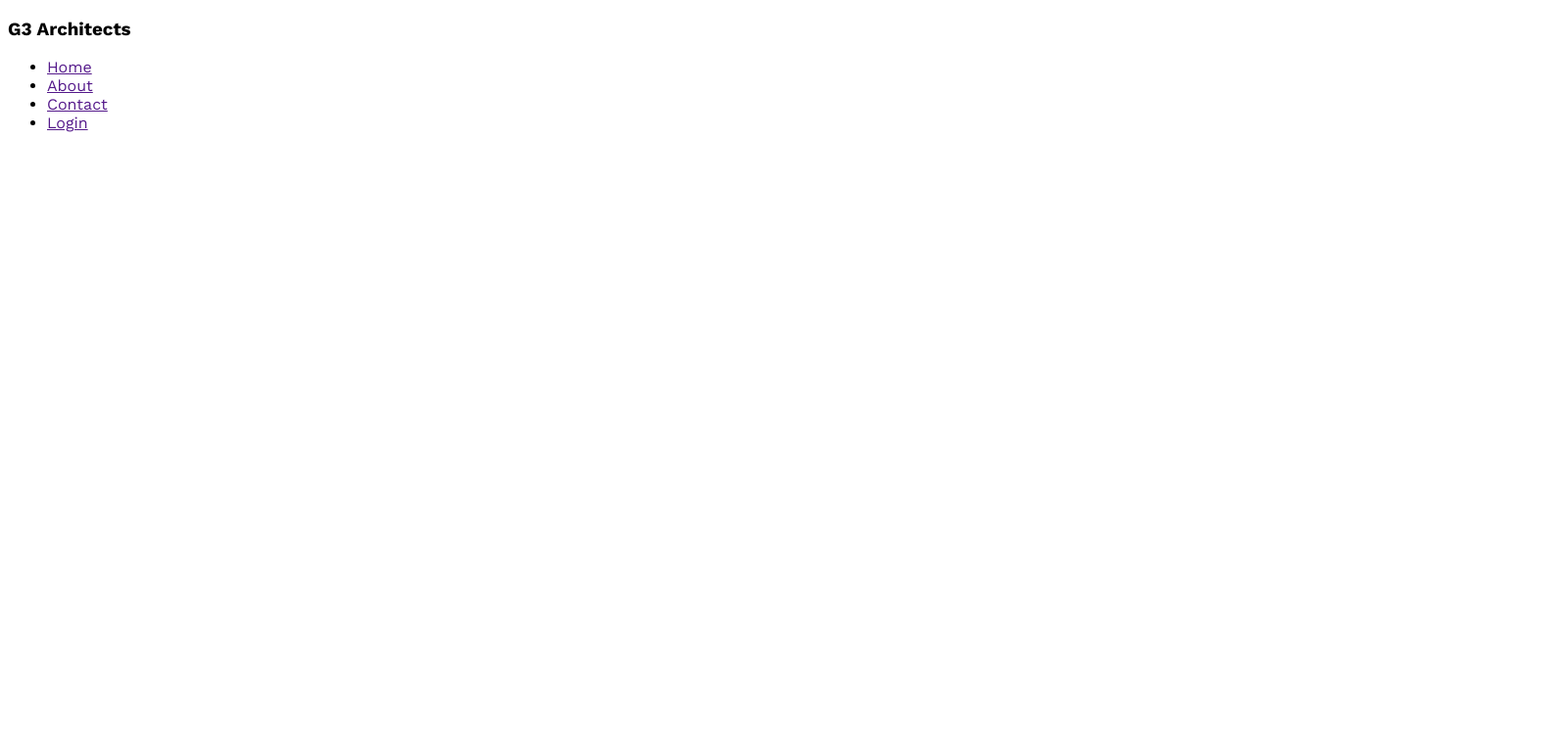
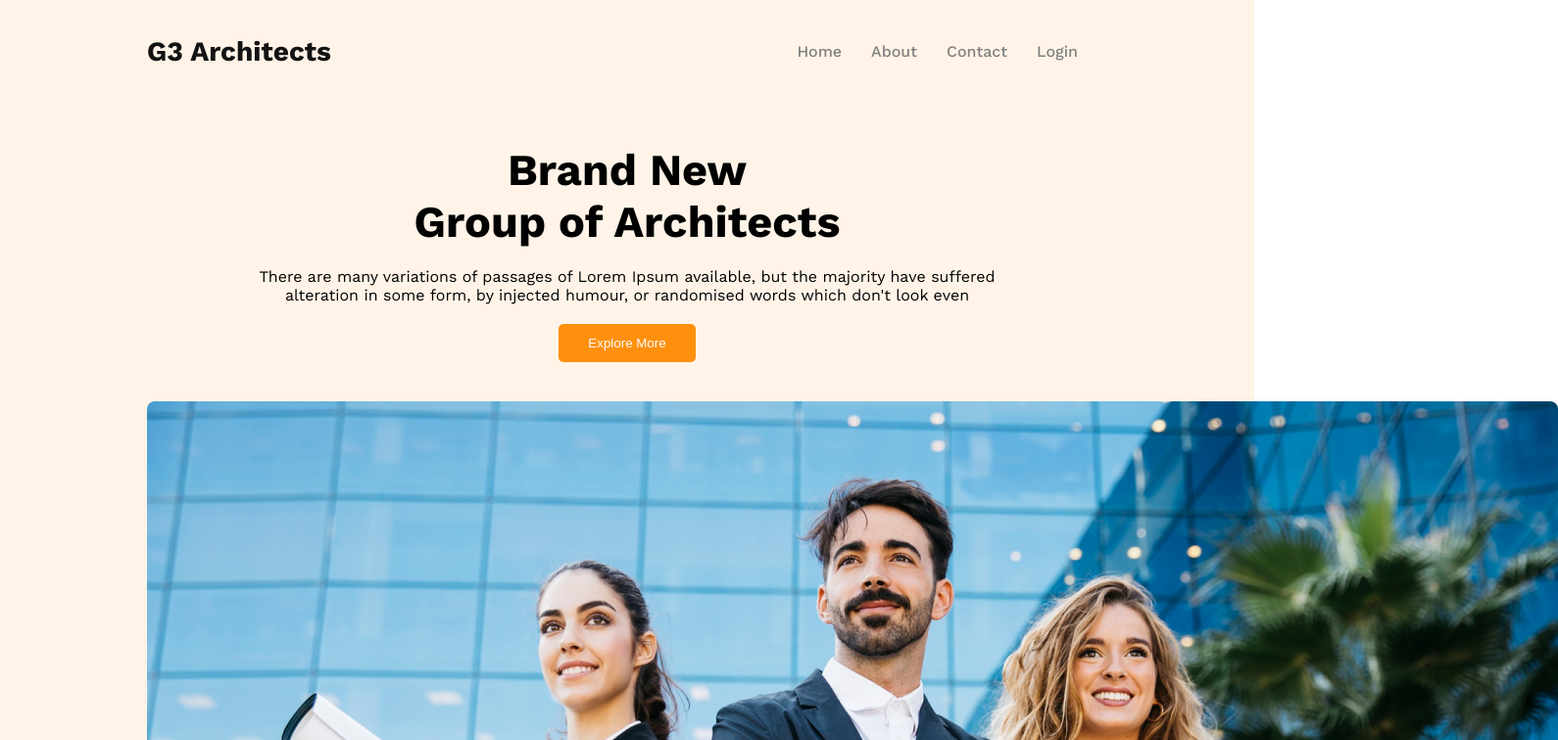
Before and after one commit to saqlinezaman/responsive, a plain HTML site: page index.html in a window 1280 px wide. Shown: the top 756 px of the page at 98% size, 1590 px wide, since content can reach past the window. Drawn offline with nearby package versions, Linux system fonts and the light colour scheme.

Commit message:
banner add

```diff
--- a/index.html
+++ b/index.html
@@ -12,7 +12,7 @@
 <body>
     <header>
         <nav>
-            <h3>G3 Architects</h3>
+            <h3 class="nav-titel">G3 Architects</h3>
             <ul>
                 <li><a href="">Home</a></li>
                 <li><a href="">About</a></li>
@@ -21,6 +21,14 @@
             </ul>
 
         </nav>
+        <div class="banner">
+        <div class="banner-content">
+            <h1 class="banner-titel">Brand New <br>Group of Architects</h1>
+            <p class="banner-p">There are many variations of passages of Lorem Ipsum available, but the majority have suffered alteration in  some form, by injected humour, or randomised words which don't look even</p>
+            <button class="btn">Explore More</button>
+        </div>
+        <img src="images/banner.png" alt="">
+    </div>
     </header>
 </body>
 </html>
--- a/style.css
+++ b/style.css
@@ -1,4 +1,60 @@
 /* font */
 body{
     font-family: "Work Sans", sans-serif;
+    margin: 0px;
 }
+/* header style */
+header{
+    background-color: #FFF4E7;
+    padding: 8px 150px;
+}
+nav{
+    display: flex;
+    justify-content: space-between;
+    align-items: center;
+
+}
+.nav-titel{
+    font-size: 28px;
+    font-weight: 700;
+    color: #131313;
+
+}
+nav>ul{
+    display: flex;
+}
+nav li{
+    list-style: none;
+    margin-right: 30px;
+    font-size: 1rem;
+    font-weight: 500;
+}
+nav li a{
+    text-decoration: none;
+    color: grey;
+}
+/* hero section */
+.banner-content{
+    max-width: 800px;
+    text-align: center;
+    margin: 0px auto;
+
+}
+.banner-titel{
+    margin-top: 50px;
+    margin-bottom: 20px;
+    font-size: 45px;
+}
+.banner-p{
+    font-size: 16px;
+    font-weight: 400;
+    margin-bottom: 20px;
+}
+.btn{
+    background-color: #FF900E;
+    border: 0px;
+    padding: 12px 30px;
+    color: white;
+    border-radius: 5px;
+    margin-bottom: 40px;
+}
```
